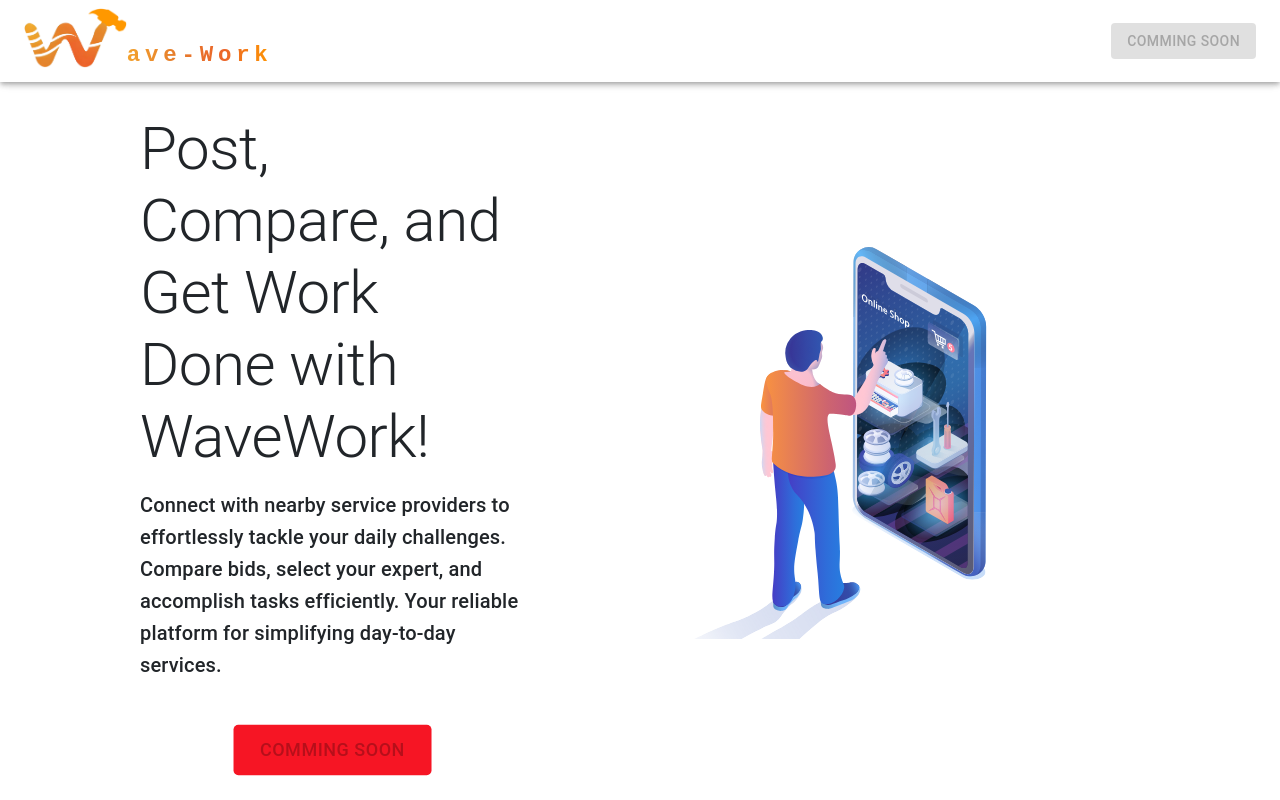
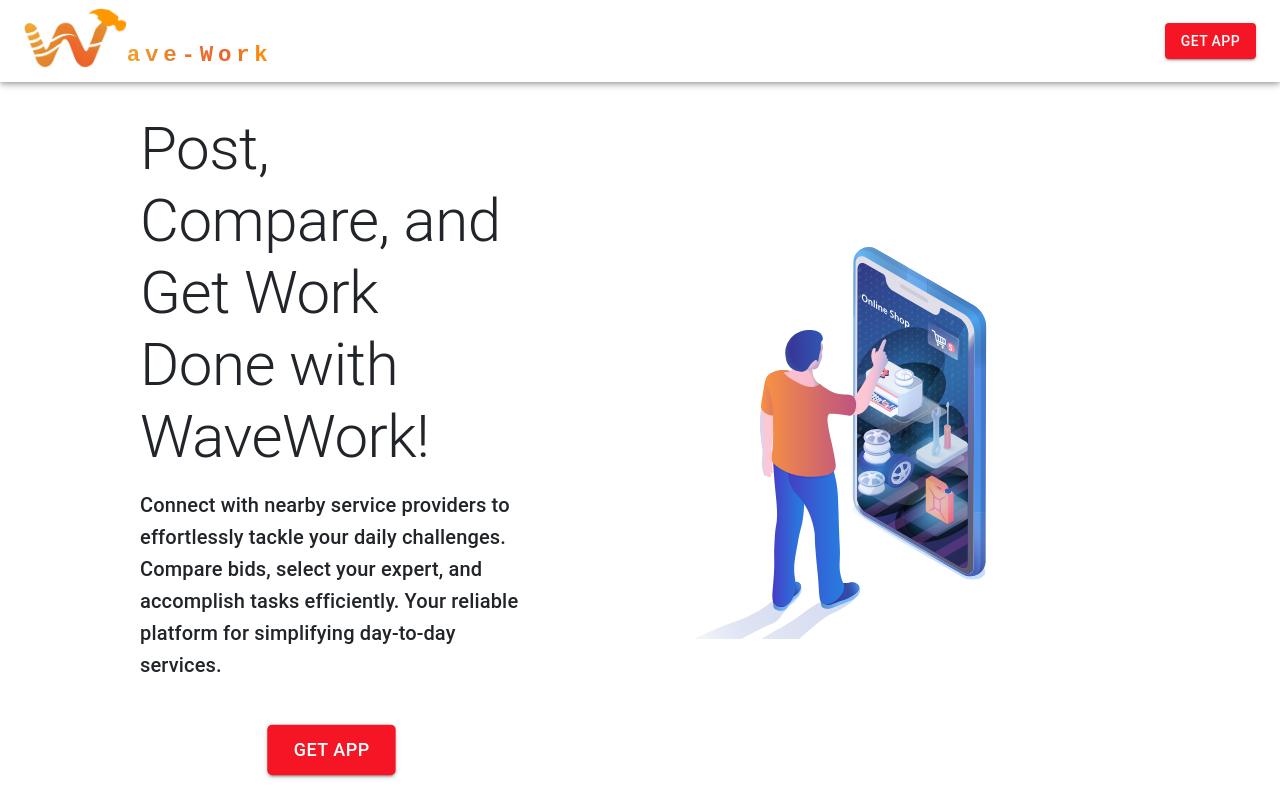
Before and after one commit to dhruv-kabariya/WaveWork-website, a Next.js app: page / in a window 1280 px wide. Shown: the top 800 px of the page. Built offline with nearby package versions, Linux system fonts and the light colour scheme.

Commit message:
url to the app added

```diff
--- a/components/Footer.js
+++ b/components/Footer.js
@@ -14,15 +14,15 @@ export default function Footer() {
                     variant={"h5"}
                     component={'body1'}
                 >Customer App</Typography>
-                <Image src={PlayStoreSVG} alt="WaveWork palystore-app link" width={150} />
-                <Image src={AppStoreSVG} alt="WaveWork app-store link" width={150} />
+                <Link target="_blank" href={"https://play.google.com/store/apps/details?id=com.acutelabs.repair_man"}><Image src={PlayStoreSVG} alt="WaveWork palystore-app link" width={150} /></Link>
+                {/* <Image src={AppStoreSVG} alt="WaveWork app-store link" width={150} /> */}
             </Box>
             <Box component={'div'} sx={{display: "flex", flexDirection: "column", alignItems: "center", justifyContent: "center", rowGap: "1rem" }}>
                 <Typography
                     variant="h5"
                     component={'body1'}
                 >Partner App</Typography>
-                <Image src={PlayStoreSVG} alt="WaveWork partners palystore-app link" width={150} />
+                <Link target="_blank" href={"https://play.google.com/store/apps/details?id=com.acutelabs.repair_man_partner"}><Image src={PlayStoreSVG} alt="WaveWork partners palystore-app link" width={150} /></Link>
             </Box>
             <Box component={'div'} sx={{display:"flex", flexDirection: {xs: "row", md: "column"}, rowGap: "0.8rem", columnGap: "0.8rem"}}>
             <Link href={"/"} style={{textDecoration: "none", color: "white"}}><Typography component={'p'} variant="body3">Home</Typography></Link>
--- a/components/MainSection.js
+++ b/components/MainSection.js
@@ -2,6 +2,7 @@ import styles from "../styles/MainSection.module.css"
 import MainSectionSVG from "../public/mainSection.svg"
 import Image from "next/image"
 import { Box, Button, Typography } from "@mui/material"
+import Link from "next/link"
 
 export default function MainSection() {
     return (
@@ -14,7 +15,7 @@ export default function MainSection() {
                     <Typography variant="h6" component="p" className={`${styles['main-section-writing']} mt-3`}>
                     Connect with nearby service providers to effortlessly tackle your daily challenges. Compare bids, select your expert, and accomplish tasks efficiently. Your reliable platform for simplifying day-to-day services.
                     </Typography>
-                    <Button variant="contained" size="large" className={`mx-auto mt-5 ${styles['main-section-button']}`} disabled>Comming Soon</Button>
+                    <Link target="_blank" href={"https://play.google.com/store/apps/details?id=com.acutelabs.repair_man"}><Button variant="contained" size="large" className={`mx-auto mt-5 ${styles['main-section-button']}`}>Get App</Button></Link>
                 </Box>
                 <Box component={'div'} sx={{ maxWidth: { xs: "100%", md: "50%" }, display: "flex", justifyContent: "center", alignItems: "center" }}>
                     <Image src={MainSectionSVG} alt="hero-image" className={`${styles['main-section__image']}`} />
--- a/components/Navbar.js
+++ b/components/Navbar.js
@@ -117,7 +117,7 @@ export default function Navbar() {
                     </Box> */}
 
                     <Box sx={{ flexGrow: 1 }}>
-                        <Button sx={{ alignSelf: "flex-end", float: "right", backgroundColor: "#f61524", color: "white" }} className={`${styles['nav-button']}`} onMouseLeave={(e) => e.target.style.backgroundColor = "#f61524"} onMouseEnter={(e) => e.target.style.backgroundColor = "#d00815"} variant="contained" disabled>Comming Soon</Button>
+                        <Link target="_blank" href={"https://play.google.com/store/apps/details?id=com.acutelabs.repair_man"}><Button sx={{ alignSelf: "flex-end", float: "right", backgroundColor: "#f61524", color: "white" }} className={`${styles['nav-button']}`} onMouseLeave={(e) => e.target.style.backgroundColor = "#f61524"} onMouseEnter={(e) => e.target.style.backgroundColor = "#d00815"} variant="contained">Get App</Button></Link>
                     </Box>
                 </Toolbar>
             </Container>
```
